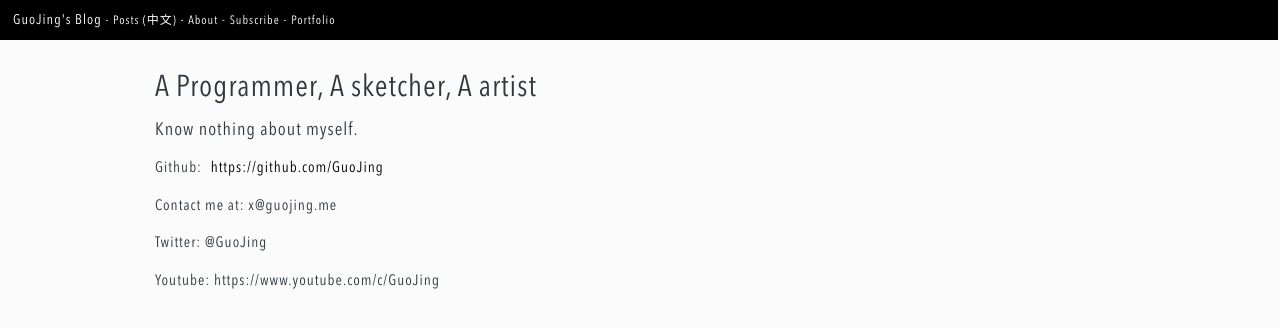
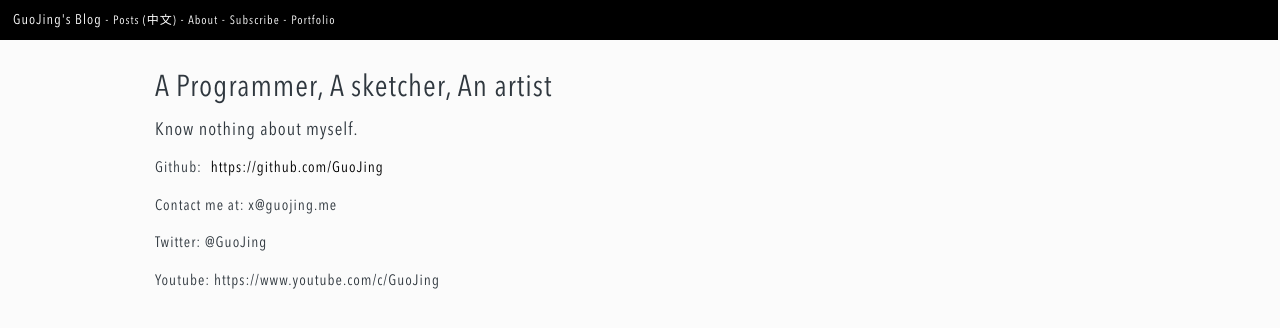
Before and after one commit to GuoJing/blog, a Jekyll site: the page built from about/index.md, in a window 1280 px wide. Shown: the top 328 px of the page. Built offline with Jekyll 4.4.1, drawn with Linux system fonts in a browser that asks for light colours.

Commit message:
auto commit

```diff
--- a/about/index.md
+++ b/about/index.md
@@ -4,7 +4,7 @@ title:      关于
 description: 关于我
 ---
 <div class="about">
-<span style="font-size: 30px">A Programmer, A sketcher, A artist</span><br/>
+<span style="font-size: 30px">A Programmer, A sketcher, An artist</span><br/>
 <span style="font-size: 18px">Know nothing about myself.</span><br/>
 Github: <a href="https://github.com/GuoJing">https://github.com/GuoJing</a><br/>
 Contact me at: x@guojing.me<br/>
```
